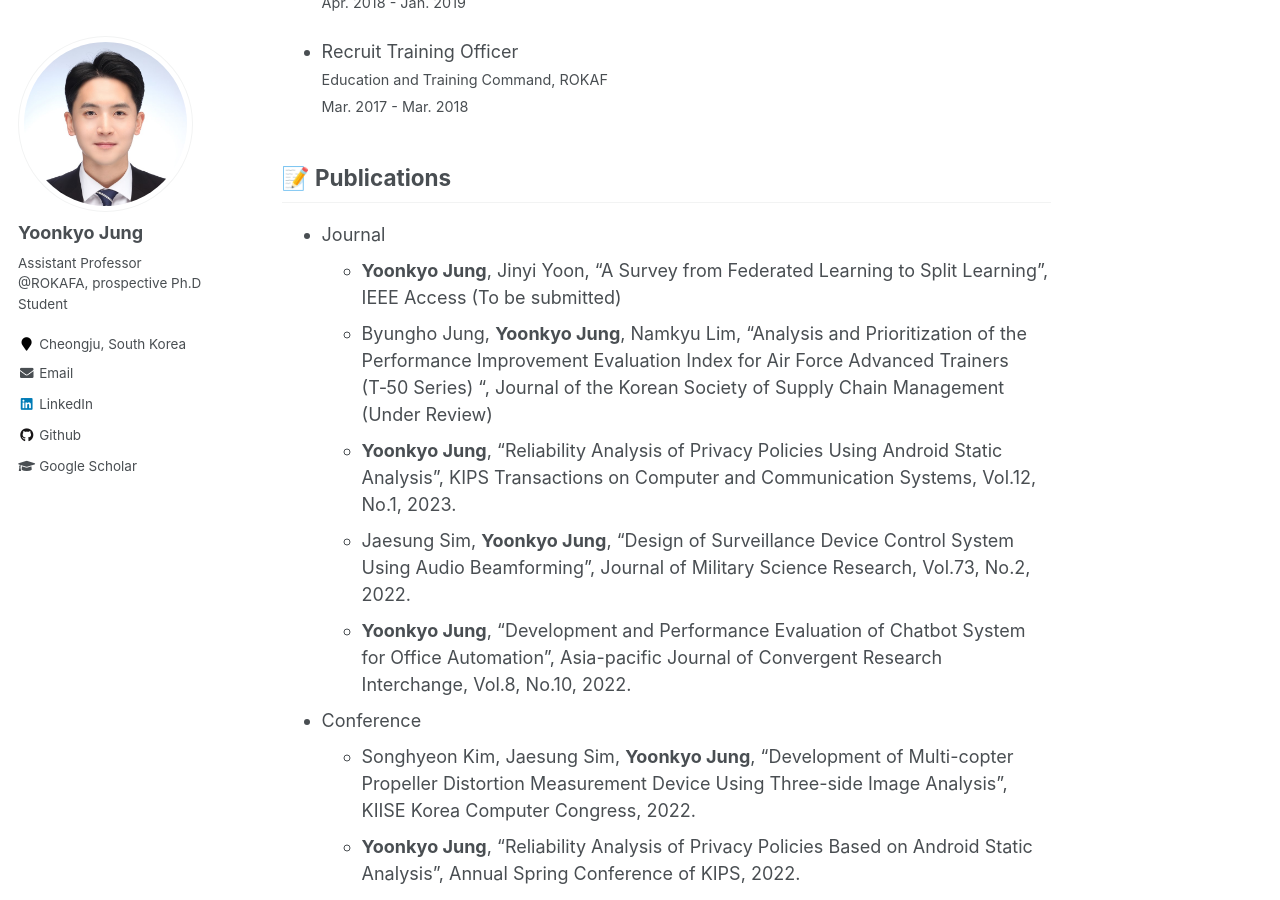
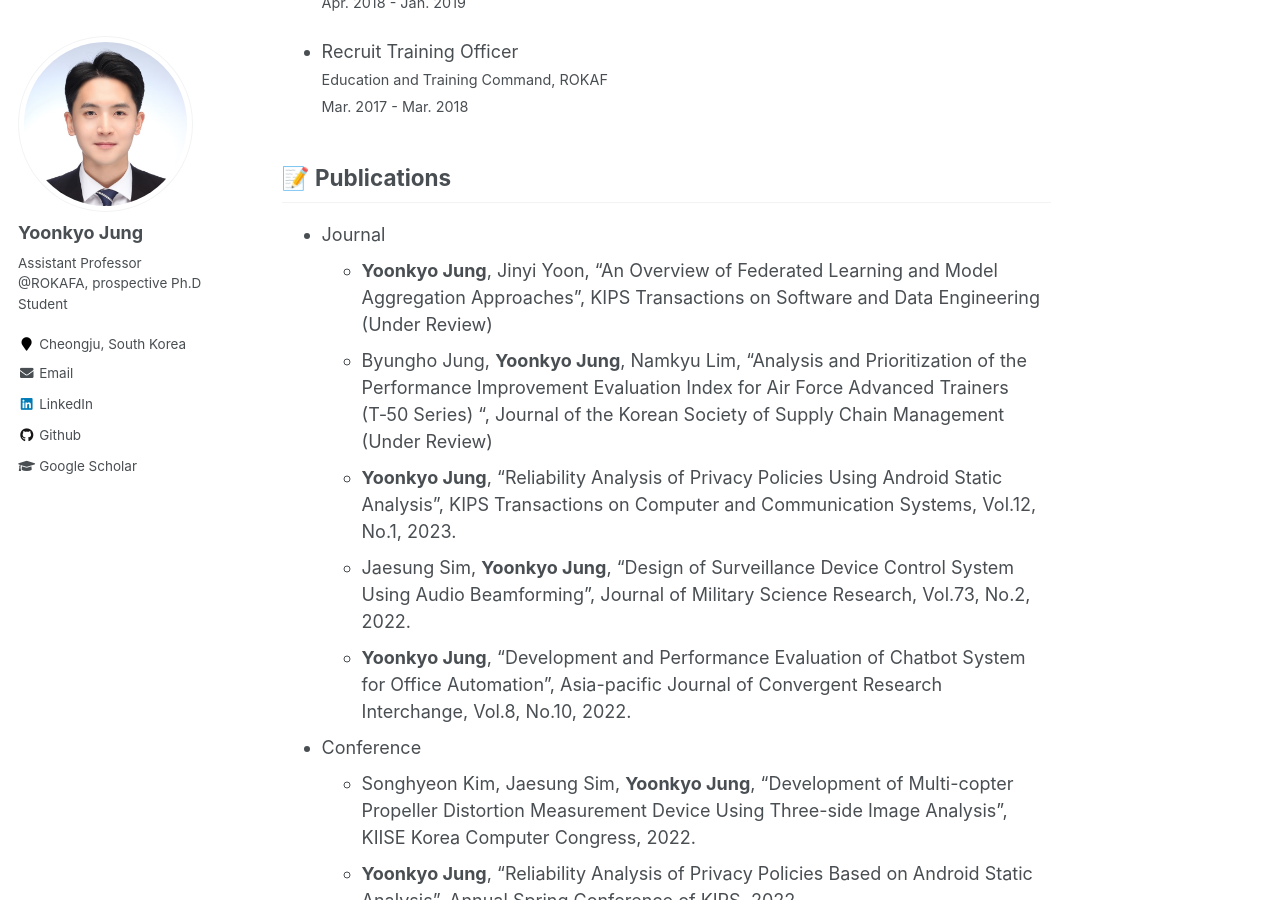
Before and after one commit to Yoonkyo/yoonkyo.github.io, a Jekyll site: the page built from _pages/about.md, in a window 1280 px wide and 900 px high, scrolled down 1563 px. Built offline with Jekyll 4.4.1, drawn with Linux system fonts in a browser that asks for light colours; formulas are drawn with MathJax 3; some of the changed text lies outside the part shown.

Commit message:
add info

```diff
--- a/_pages/about.md
+++ b/_pages/about.md
@@ -82,7 +82,7 @@ Contact: ykjung.rokafa@gmail.com
 📝 Publications
 ------
 * Journal
-  * __Yoonkyo Jung__, Jinyi Yoon, "A Survey from Federated Learning to Split Learning", IEEE Access (To be submitted)
+  * __Yoonkyo Jung__, Jinyi Yoon, "An Overview of Federated Learning and Model Aggregation Approaches", KIPS Transactions on Software and Data Engineering (Under Review)
   * Byungho Jung, __Yoonkyo Jung__, Namkyu Lim, "Analysis and Prioritization of the Performance Improvement Evaluation Index for
 Air Force Advanced Trainers (T‑50 Series) ", Journal of the Korean Society of Supply Chain Management (Under Review)
   * __Yoonkyo Jung__, "Reliability Analysis of Privacy Policies Using Android Static Analysis", KIPS Transactions on Computer and Communication Systems, Vol.12, No.1, 2023.
```
Also changed, not shown: other parts of _pages/about.md (+1 -1 lines), 1 other file.
